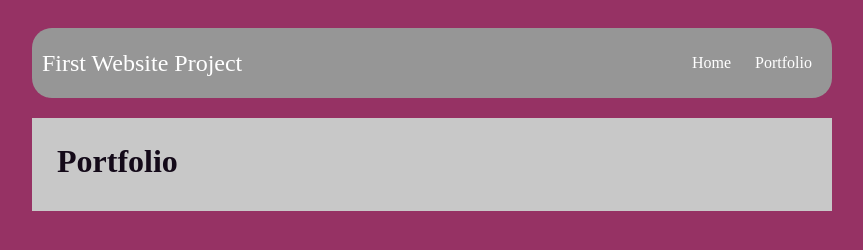
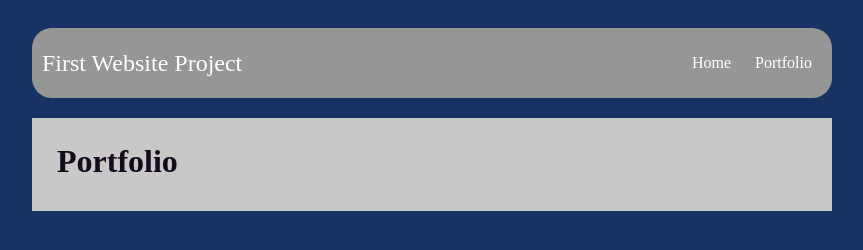
Before and after one commit to jsMichot/jsMichot.github.io, a plain HTML site: page portfolio.html in a window 1280 px wide. Shown: the whole page, without its empty margins (208-1071 px from the left). Drawn offline with nearby package versions, Linux system fonts and the light colour scheme; no server answers.

Commit message:
changed portfolio background

```diff
--- a/portfolio.html
+++ b/portfolio.html
@@ -4,7 +4,7 @@
         <title>First Website Project</title>
         <style>
             body {
-                background: rgb(150, 50, 100);
+                background: rgb(25, 50, 100);
                 color: rgb(20, 10, 25);
                 padding: 10px;
                 font-family: serif;
```
